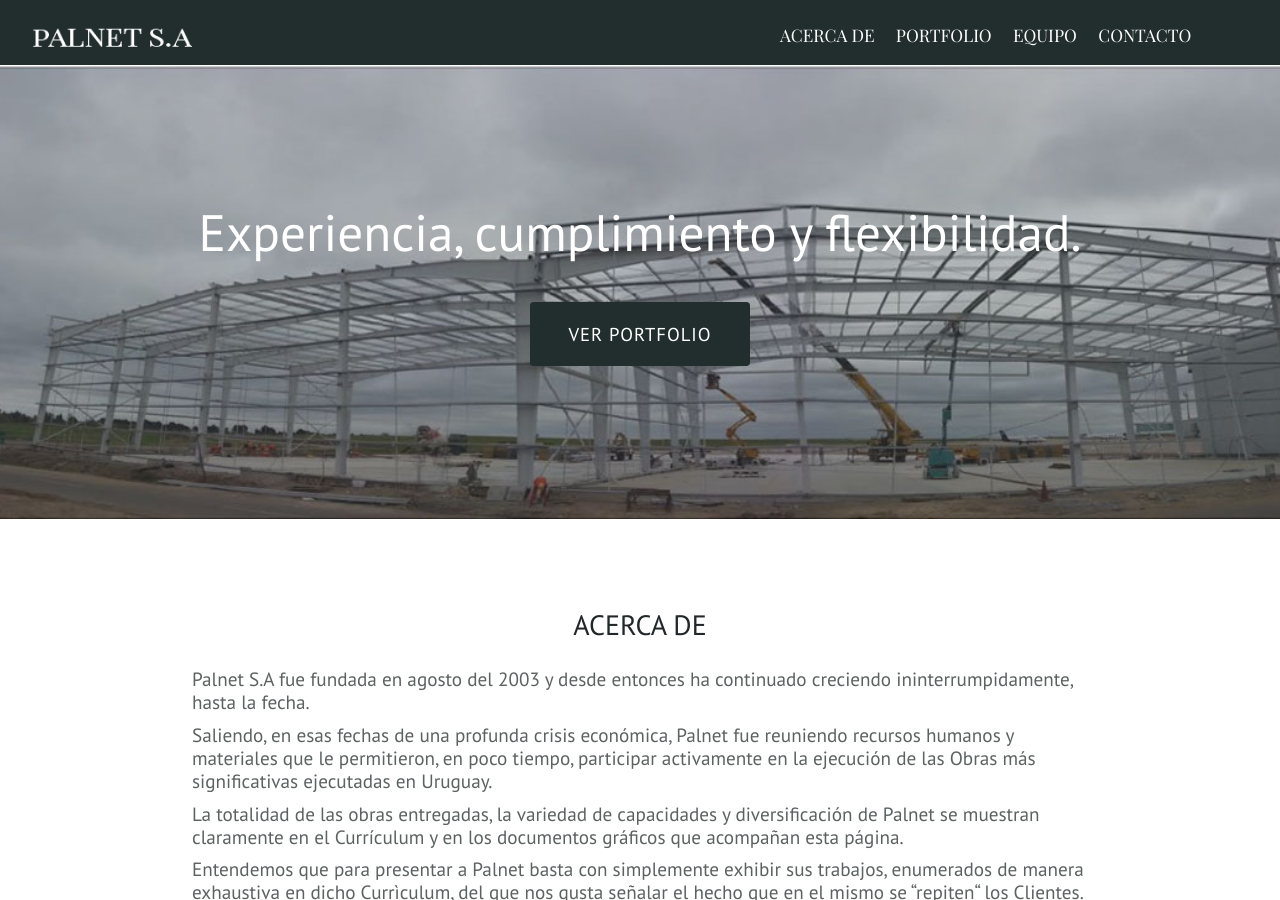
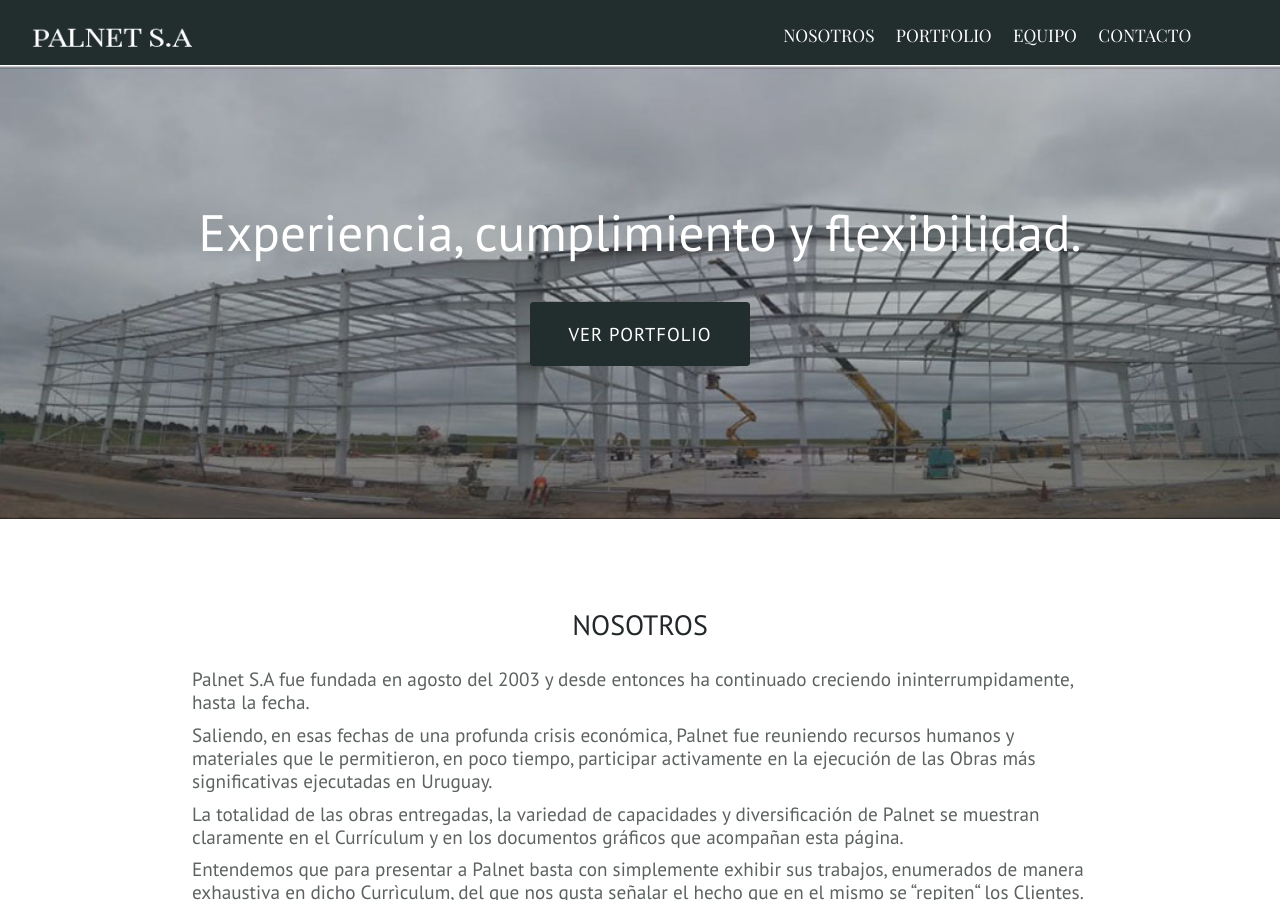
Before and after one commit to antonellaclavero/palnet, a Jekyll site: the page built from index.html, in a window 1280 px wide and 900 px high. Built offline with Jekyll 4.4.1, drawn with Linux system fonts in a browser that asks for light colours; some of the changed text lies outside the part shown.

```diff
--- a/_includes/header.html
+++ b/_includes/header.html
@@ -5,7 +5,7 @@
   <nav>
     <ul>
       <li>
-        <a href="/index.html/#about">Acerca de</a>
+        <a href="/index.html/#about">Nosotros</a>
       </li>
       <li>
         <a href="/index.html/#portfolio">Portfolio</a>
--- a/index.html
+++ b/index.html
@@ -11,7 +11,7 @@
 </section>
 
 <section class="about" id="about">
-	<h1>Acerca de</h1>
+	<h1>Nosotros</h1>
 	<p>
 		Palnet S.A  fue fundada en agosto del 2003 y desde entonces ha continuado creciendo ininterrumpidamente, hasta la fecha.
 	</p>
@@ -63,9 +63,9 @@
 			<a href="/estaciones-de-servicio/index.html"class="btn-more">Ver más</a>
 		</li>
 		<li class="project card">
-			<img src="images/industria-y-logistica/portada-industria-resize.jpg" alt="">
+			<img src="images/industria-y-logistica/linpac-1-resize.jpg" alt="">
 			<h2>Industria y Logísitica</h2>
-			<h3>Hangares</h3>
+			<h3>Obra completa Linpac Plastics</h3>
 			<a href="/industria-y-logistica/index.html"class="btn-more">Ver más</a>
 		</li>
 		<li class="project card last">
```
Also changed, not shown: images/industria-y-logistica/linpac-1-resize.jpg (added).
